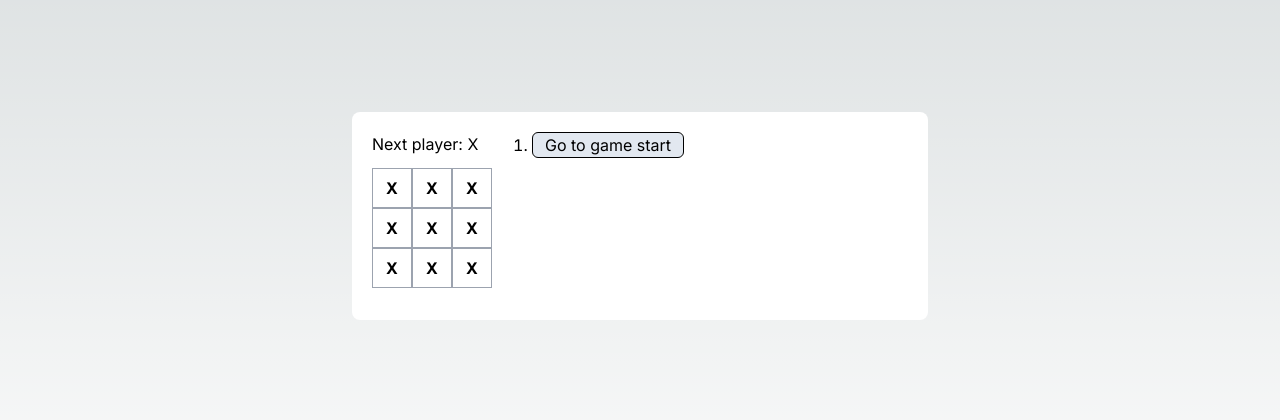
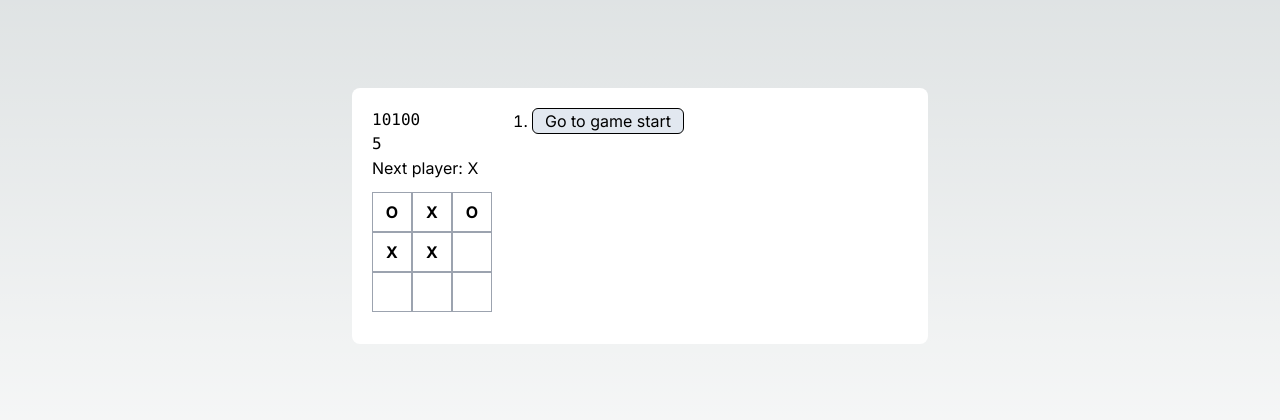
Before and after one commit to hirotada-t/react-apps, a Next.js app in the folder src/: page /tic-tac-toe in a window 1280 px wide. Shown: the part 184-604 px from the top of the page. Built offline with nearby package versions, Linux system fonts and the light colour scheme.

Commit message:
cell button clicked

```diff
--- a/src/app/tic-tac-toe/components/Board.tsx
+++ b/src/app/tic-tac-toe/components/Board.tsx
@@ -1,22 +1,22 @@
+import { PLAYERS } from "../constant";
 import { GameResultArr } from "../types";
 import Square from "./Square";
 
-export default function Board({game}:Readonly<{game:GameResultArr}>) {
+export default function Board({ game }: Readonly<{ game: GameResultArr }>) {
     return (
         <div>
+            <pre>{game}</pre>
+            <pre>{game.length}</pre>
             <p className="mb-3">
                 Next player: {"X"}
             </p>
             <div className="grid grid-cols-3 font-bold w-fit mx-auto mb-3">
-                <Square></Square>
-                <Square></Square>
-                <Square></Square>
-                <Square></Square>
-                <Square></Square>
-                <Square></Square>
-                <Square></Square>
-                <Square></Square>
-                <Square></Square>
+                {[...Array(9)].map((_, index) => {
+                    const cell = PLAYERS[game[index]] || '';
+                    return (
+                        <Square cell={cell} />
+                    )
+                })}
             </div>
         </div>
     );
--- a/src/app/tic-tac-toe/components/Button.tsx
+++ b/src/app/tic-tac-toe/components/Button.tsx
@@ -1,6 +1,20 @@
-export default function Button({ className, onClick, children }: Readonly<{ className: string, onClick: () => void, children: string }>) {
+export default function Button({
+    className,
+    onClick,
+    children,
+    disabled
+}: Readonly<{
+    className: string,
+    onClick: () => void,
+    children: string,
+    disabled?: boolean
+}>) {
     return (
-        <button className={className} onClick={onClick}>
+        <button
+            className={className}
+            onClick={onClick}
+            disabled={disabled !== undefined ? disabled : true}
+        >
             {children}
         </button>
     );
--- a/src/app/tic-tac-toe/components/Square.tsx
+++ b/src/app/tic-tac-toe/components/Square.tsx
@@ -1,9 +1,14 @@
 import Button from "./Button";
 
-export default function Square() {
+export default function Square(cell: Readonly<{ cell: string }>) {
+    const disabled = cell.cell !== '';
     return (
-        <Button onClick={() => { }} className="w-10 h-10 border border-gray-400">
-            X
+        <Button
+            onClick={() => { alert('ss')}}
+            className="w-10 h-10 border border-gray-400"
+            disabled={disabled}
+        >
+            {cell.cell}
         </Button>
     )
 }
--- a/src/app/tic-tac-toe/types.d.ts
+++ b/src/app/tic-tac-toe/types.d.ts
@@ -1 +1,2 @@
-export type GameResultArr = (1 | 0)[];
+export type GameCell = 1 | 0;
+export type GameResultArr = GameCell[];
```
